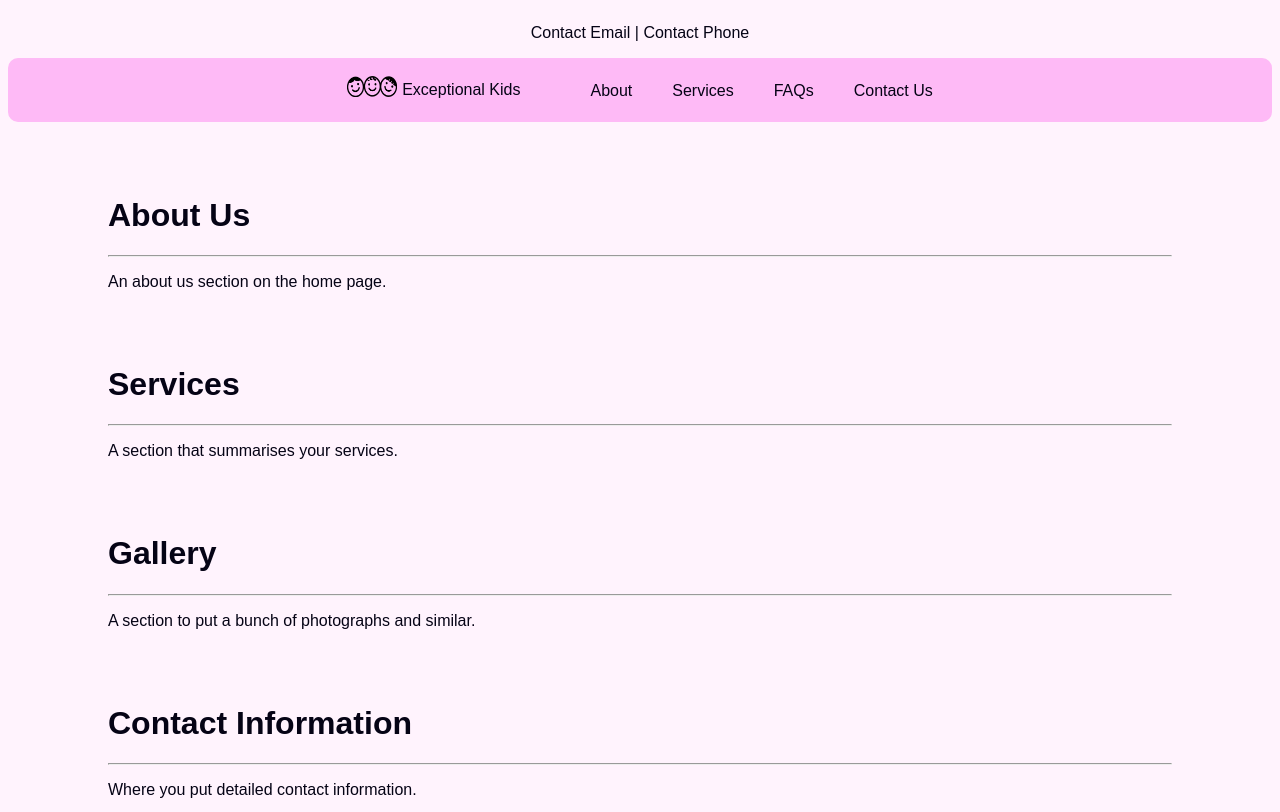
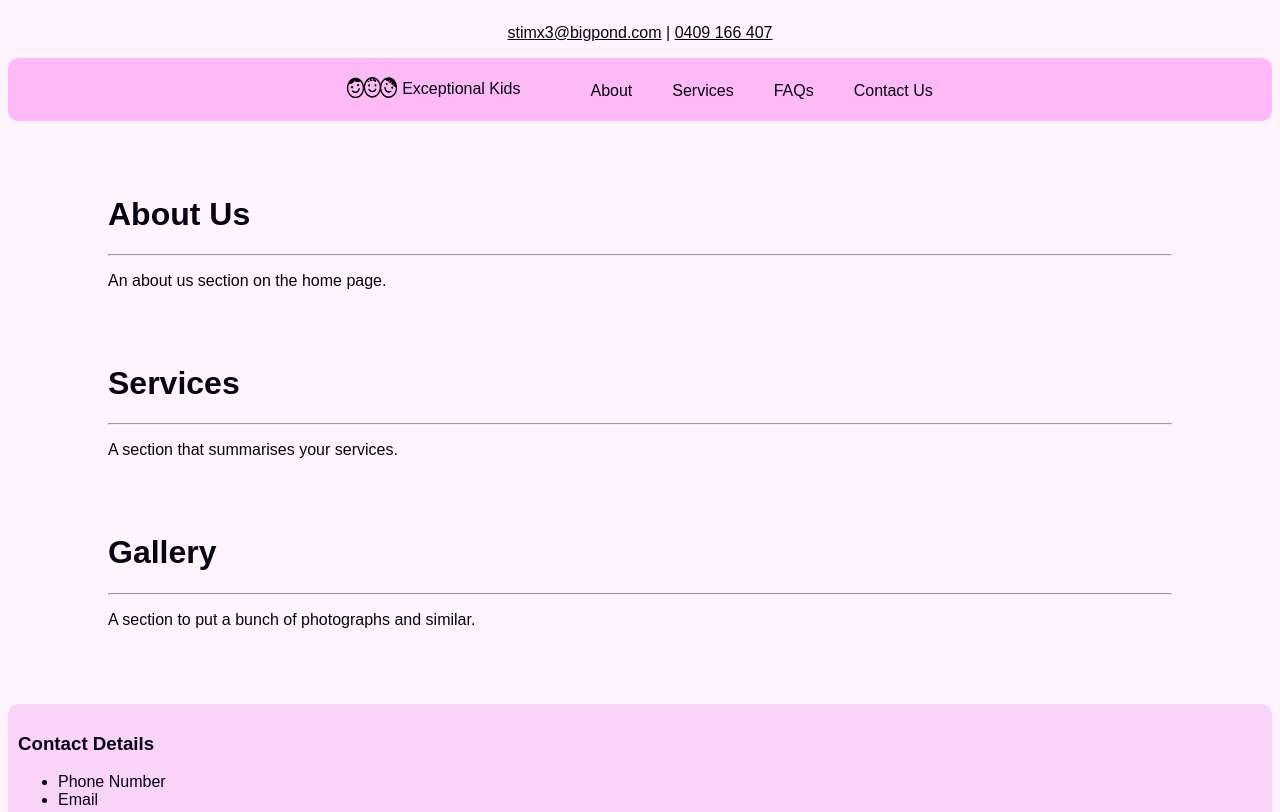
Before and after one commit to indiebreath/exceptional-kids, a website: page index.html in a window 1280 px wide. Shown: the top 812 px of the page. Drawn offline with Linux system fonts and the light colour scheme.

Commit message:
Changed contact location and information

```diff
--- a/index.html
+++ b/index.html
@@ -9,12 +9,12 @@
   <body>
     <div id="header">
       <div id="upper-display">
-        <p>Contact Email | Contact Phone</p>
+        <p><a href="mailto:stimx3@bigpond.com">stimx3@bigpond.com</a> | <a href="tel:+610409166407">0409 166 407</a></p>
       </div>
 
       <div id="navbar">
         <ul>
-          <li id="home"><a href=""><img src="images/logo.png" width="50px">Exceptional Kids</a></li>
+          <li id="home"><a href="./index.html"><img src="images/logo.png" width="50px">Exceptional Kids</a></li>
           <li><a href="">About</a></li>
           <li><a href="">Services</a></li>
           <li><a href="">FAQs</a></li>
@@ -40,17 +40,15 @@
           <hr>
           <p>A section to put a bunch of photographs and similar.</p>
         </div>
-
-        <div id="contact">
-          <h1>Contact Information</h1>
-          <hr>
-          <p>Where you put detailed contact information.</p>
-        </div>
       </div>
 
       <div id="footer">
         <div id="sitemap">
-
+          <h3>Contact Details</h3>
+          <ul id="contact">
+            <li>Phone Number</li>
+            <li>Email</li>
+          </ul>
         </div>
 
         <div id="copyright">
--- a/styles/global.css
+++ b/styles/global.css
@@ -1,6 +1,6 @@
 :root {
   --text-color: #050315;
-  --background-color: #fff3fd;
+  --background-color: #fff4fd;
   --primary-color: #febaf6;
   --secondary-color: #f9d4f8;
   --accent-color: #e354f0;
--- a/styles/index.css
+++ b/styles/index.css
@@ -9,6 +9,14 @@ html {
 #upper-display {
   display: flex;
   justify-content: center;
+}
+
+#upper-display a {
+  color: var(--text-color);
+}
+
+#upper-display a:hover {
+  color: #525252;
 }
 
 /*Navbar CSS*/
@@ -36,7 +44,7 @@ html {
 
 #home img {
   margin-right: 5px;
-  margin-bottom: -2px;
+  margin-bottom: -4px;
   padding: 0;
 }
 
@@ -49,8 +57,8 @@ html {
   margin: 0;
   text-decoration: none;
   position: relative;
-  top: 7px;
-  margin-top: -7px;
+  top: 6px;
+  margin-top: -6px;
 }
 
 #navbar li a:hover {
@@ -63,7 +71,7 @@ html {
   padding-right: 100px;
 }
 
-#about-us, #services, #gallery, #contact {
+#about-us, #services, #gallery {
   margin-top: 75px;
 }
 
```
